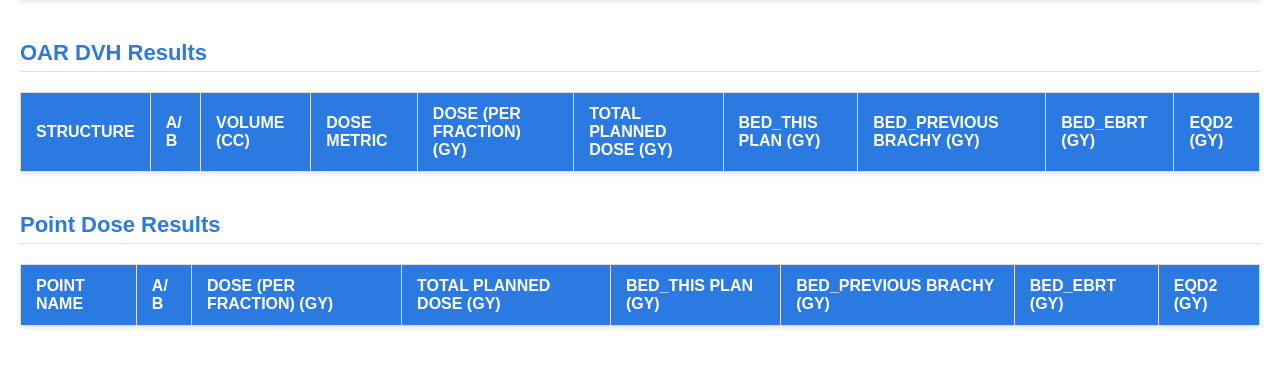
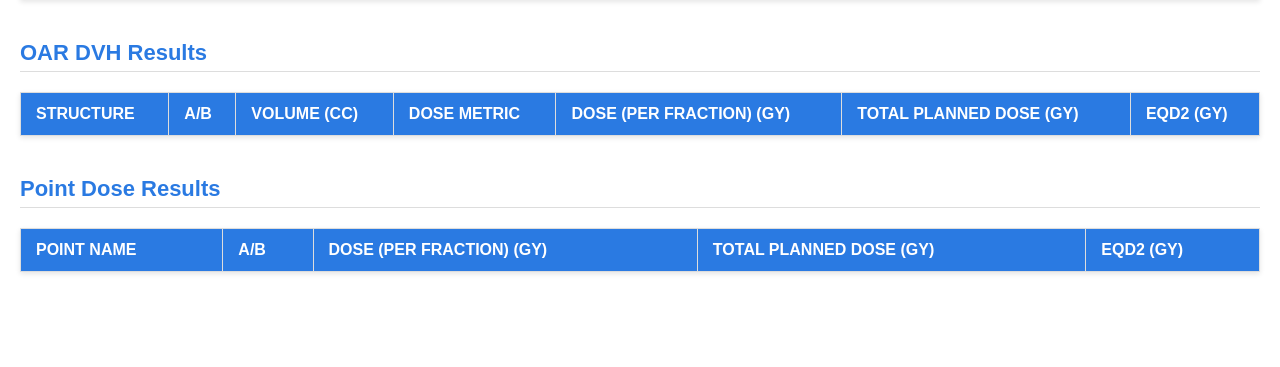
Before and after one commit to echorniak14/BrachyD2ccEval, a Python web app: template src/templates/report_template.html in a window 1280 px wide. Shown: the part 418-785 px from the top of the page. Run offline with Jinja, Linux system fonts and the light colour scheme; the template is opened without the code that fills it, so the values that code supplies are empty.

Commit message:
feat: Remove BED columns and additional constraint status from report

```diff
--- a/src/templates/report_template.html
+++ b/src/templates/report_template.html
@@ -108,9 +108,6 @@
                 <th>Dose Metric</th>
                 <th>Dose (per fraction) (Gy)</th>
                 <th>Total Planned Dose (Gy)</th>
-                <th>BED_this plan (Gy)</th>
-                <th>BED_previous Brachy (Gy)</th>
-                <th>BED_EBRT (Gy)</th>
                 <th>EQD2 (Gy)</th>
             </tr>
         </thead>
@@ -127,9 +124,6 @@
                 <th>&alpha;/&beta;</th>
                 <th>Dose (per fraction) (Gy)</th>
                 <th>Total Planned Dose (Gy)</th>
-                <th>BED_this plan (Gy)</th>
-                <th>BED_previous Brachy (Gy)</th>
-                <th>BED_EBRT (Gy)</th>
                 <th>EQD2 (Gy)</th>
             </tr>
         </thead>
```
Also changed, not shown: GEMINI.md (+1 -0 lines), src/main.py (+0 -12 lines).
